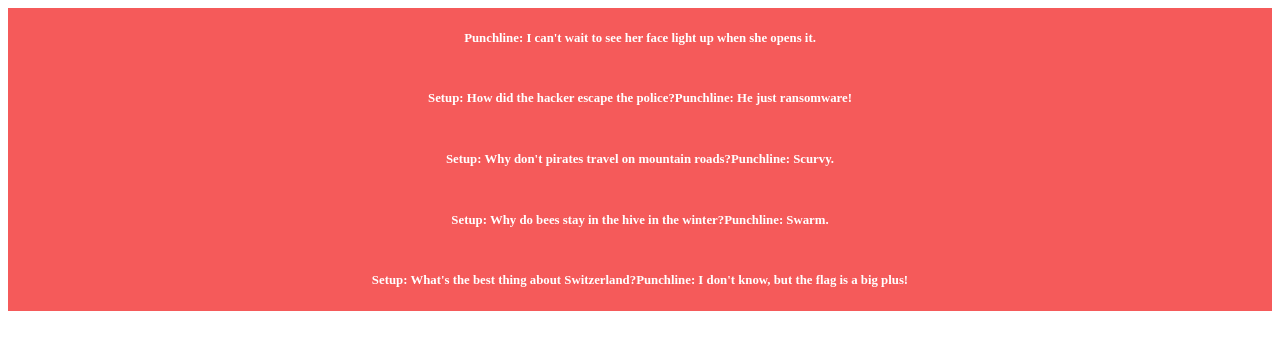
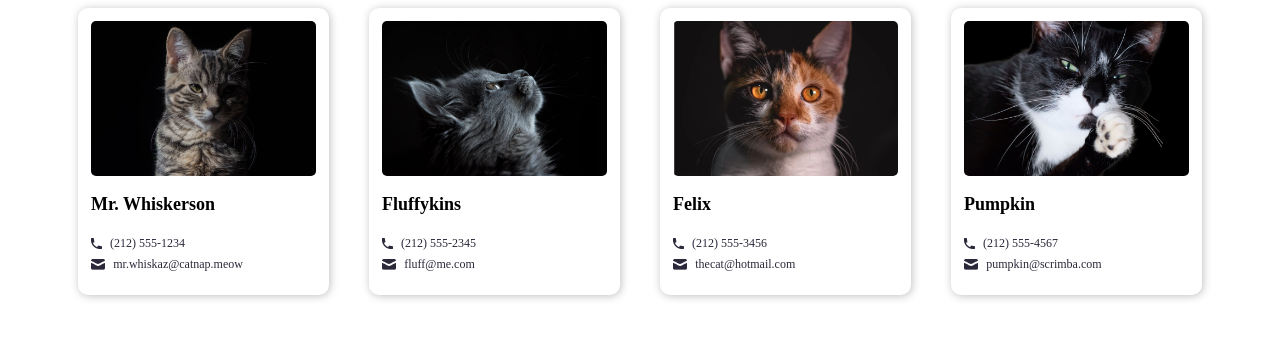
Before and after one commit to yuliiavolkova/travel_journal_project, a React (Vite) app: page / in a window 1280 px wide. Shown: the top 350 px of the page. Built offline with nearby package versions, Linux system fonts and the light colour scheme.

Commit message:
returned back file with the cats

```diff
--- a/src/App.jsx
+++ b/src/App.jsx
@@ -1,30 +1,6 @@
-import Jokes from "./components/Jokes";
+import Contact from "./contact";
 
-export default function App() {
-  return (
-    <main>
-      <Jokes punchline="I can't wait to see her face light up when she opens it." />
-      <Jokes
-        setup="How did the hacker escape the police?"
-        punchline="He just ransomware!"
-      />
-      <Jokes
-        setup="Why don't pirates travel on mountain roads?"
-        punchline="Scurvy."
-      />
-      <Jokes
-        setup="Why do bees stay in the hive in the winter?"
-        punchline="Swarm."
-      />
-      <Jokes
-        setup="What's the best thing about Switzerland?"
-        punchline="I don't know, but the flag is a big plus!"
-      />
-    </main>
-  );
-}
-
-/*function App() {
+function App() {
   return (
     <div className="contacts">
       <Contact
@@ -54,4 +30,30 @@ export default function App() {
     </div>
   );
 }
-export default App; */
+export default App;
+
+/*import Jokes from "./components/Jokes";
+
+export default function App() {
+  return (
+    <main>
+      <Jokes punchline="I can't wait to see her face light up when she opens it." />
+      <Jokes
+        setup="How did the hacker escape the police?"
+        punchline="He just ransomware!"
+      />
+      <Jokes
+        setup="Why don't pirates travel on mountain roads?"
+        punchline="Scurvy."
+      />
+      <Jokes
+        setup="Why do bees stay in the hive in the winter?"
+        punchline="Swarm."
+      />
+      <Jokes
+        setup="What's the best thing about Switzerland?"
+        punchline="I don't know, but the flag is a big plus!"
+      />
+    </main>
+  );
+}*/
```
